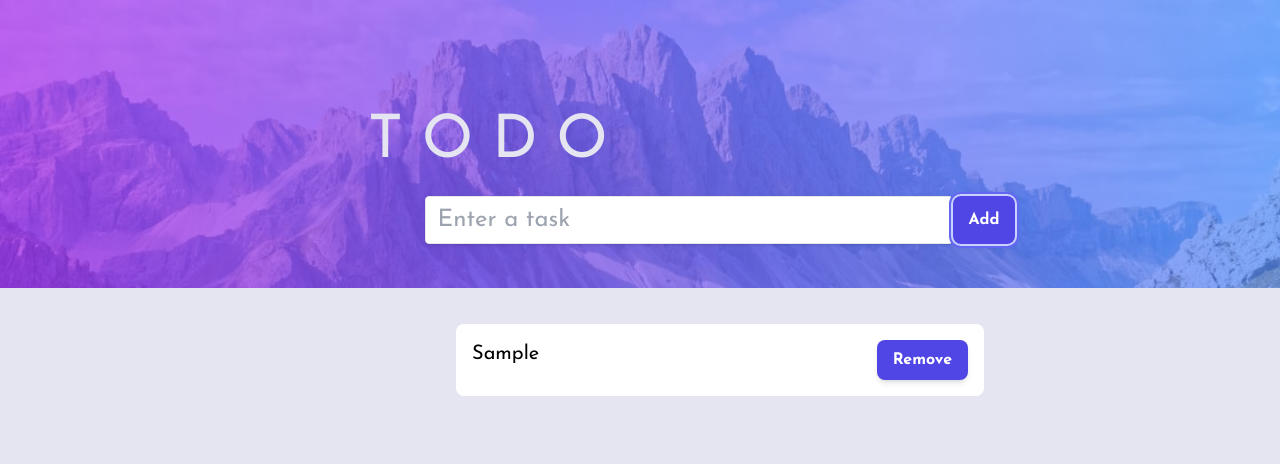
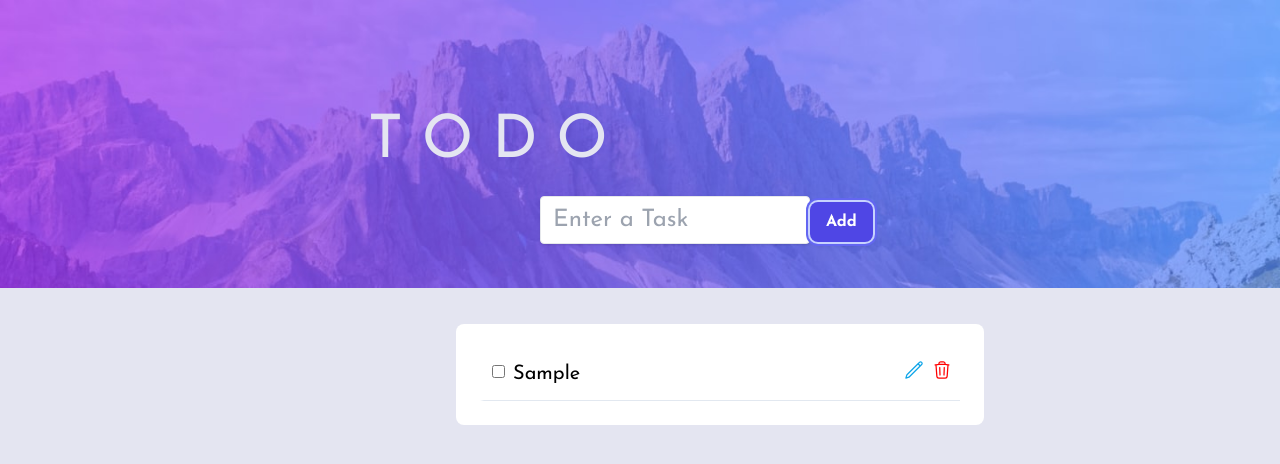
Before and after one commit to camsmy/todoApp, a React (Vite) app: page / in a window 1280 px wide. Both pictures are taken after typing "Sample" into the empty fields and a click on the button "Add". Shown: the top 464 px of the page. Built offline with nearby package versions, Linux system fonts and the light colour scheme.

Commit message:
rebuild todo app

```diff
--- a/src/App.jsx
+++ b/src/App.jsx
@@ -1,51 +1,98 @@
-import { useState,createRef } from 'react'
+import { useState,useEffect } from 'react'
 import header from './assets/light/bg-desktop-light.jpg'
 import AddButton from "./components/button"
 import Input from "./components/input"
+import Checkbtn from './components/checkbtn'
+import NoCircle from './components/noCirlce'
+import TaskList from './components/taskList'
 
 function App() {
-  const [todoList, setList] = useState([])
-  const [newTask,setNewtask] = useState("")
-  const ref = createRef(null)
+//   const [todoList, setList] = useState([])
+//   const [newTask,setNewtask] = useState("")
+//   const [checkTask,setCheckTask] = useState(false)
 
-  const addNewTask = ()=>{
-    // let newList = [...todoList,newTask]
-    // setList(prev=>{
-    //   return newList
-    // } )
-    if(ref.current.value.length === 0){
-      ref.current.placeholder="Enter a valid input"
-      return 0
-    }else{
-      ref.current.placeholder="Enter a task"
-    }
+//   const addNewTask = ()=>{
+//     // let newList = [...todoList,newTask]
+//     // setList(prev=>{
+//     //   return newList
+//     // } )
 
-    const task = {
-        id: todoList.length === 0 ? 1 : todoList[todoList.length-1].id + 1,
-        taskName:newTask
-    }
-    // console.log(todoList[(todoList.length-1)+1])
+//     const task = {
+//         id: todoList.length === 0 ? 1 : todoList[todoList.length-1].id + 1,
+//         taskName:newTask,
+//         checks:checkTask
+//     }
+//     // console.log(todoList[(todoList.length-1)+1])
 
-    setList(prev=>{return [...todoList,task]})
-    ref.current.value=''
-  }
+
+
+//     setList(prev=>{return [...todoList,task]})
+//   }
+
+//   const deleteTask =(id)=>{
+//     // the code below returns the unwanted element in the array
+//       //filter automatically removed the unwanted elements if they match as long as it returns false
+//         // task !== taskName shortcut for if statement. If task !== taskname ? false : true
+//       // setList(todoList.filter((task)=> task.id !== id))
+//       const test = todoList.filter((task)=> task.id !== id)
+//       console.log(test)
+//   }
+
+//   const doneTask = (id)=>{
+//     const test = todoList.filter((task)=> task.id == id)
+//     if(test[0].id === id){
+//         setCheckTask(!checkTask)
+//         console.log(checkTask)
+//     }
+//   }
+
+//   // const listTry = () =>{
+//   //   return(  <div className={task.checks?'text-xl' : 'text-xl text-slate-500 line-through'}>{task.taskName}</div>    )
+//   // }
+
+  // component logic
+// const listItems = todoList.map((task)=>{
+//   return(
+//     <div className='flex justify-between p-4
+//     border-b border-slate-200 py-3 px-2 border-l-4  border-l-transparent bg-gradient-to-r from-transparent to-transparent hover:from-slate-100 transition ease-linear duration-150
+//     ' key={task.id}>
+
+//       <div className="inline-flex items-center space-x-2">
+
+
+//                     <div className={task.checks?'text-xl' : 'text-xl text-slate-500 line-through'}>{task.taskName}</div>
+//                     </div>
+
+//                 <div onClick={()=>deleteTask(task.id)}>
+//                     <svg xmlns="http://www.w3.org/2000/svg" fill="none" viewBox="0 0 24 24" stroke-width="1.5" stroke="red" className="w-5 h-5 text-slate-500 hover:text-slate-700 hover:cursor-pointer hover:stroke-red-700">
+//                         <path stroke-linecap="round" stroke-linejoin="round" d="M14.74 9l-.346 9m-4.788 0L9.26 9m9.968-3.21c.342.052.682.107 1.022.166m-1.022-.165L18.16 19.673a2.25 2.25 0 01-2.244 2.077H8.084a2.25 2.25 0 01-2.244-2.077L4.772 5.79m14.456 0a48.108 48.108 0 00-3.478-.397m-12 .562c.34-.059.68-.114 1.022-.165m0 0a48.11 48.11 0 013.478-.397m7.5 0v-.916c0-1.18-.91-2.164-2.09-2.201a51.964 51.964 0 00-3.32 0c-1.18.037-2.09 1.022-2.09 2.201v.916m7.5 0a48.667 48.667 0 00-7.5 0" />
+//                       </svg>
+//                 </div>
+//     </div>
+//   )
+// })
+
+
+
+const [taskList, setTaskList] = useState([])
+
+
+const addTask = (task)=>{
+  setTaskList(prev=>[...prev,task])
+}
 
   const deleteTask =(id)=>{
     // the code below returns the unwanted element in the array
       //filter automatically removed the unwanted elements if they match as long as it returns false
         // task !== taskName shortcut for if statement. If task !== taskname ? false : true
-      setList(todoList.filter((task)=> task.id !== id))
+      // setList(todoList.filter((task)=> task.id !== id))
+      setTaskList(prev=>prev.filter( task =>task.id!==id))
   }
 
-  // component logic
-const listItems = todoList.map((task)=>{
-  return(
-    <div className='flex justify-between p-4' key={task.id}>
-      <li className='text-xl'>{task.taskName}</li>
-      <AddButton onClick={()=>deleteTask(task.id)} NameofButton="Remove"/>
-    </div>
-  )
-})
+  const checkTask = (id) =>{
+    setTaskList(prev=>prev.map(task => task.id === id ? {...task, check:!task.check} : task))
+
+  }
 
   return (
     <div className="App relative ">
@@ -65,25 +112,31 @@ const listItems = todoList.map((task)=>{
             /> */}
 
             <Input
-            onChange={(event)=>{setNewtask(prev=>{return event.target.value})}}
             placeholder="Enter a Task"
-            ref={ref}
+            addTask = {addTask}
             />
 
-            <AddButton
-            onClick={addNewTask}
-            NameofButton="Add"
-            />
 
         </div>
 
         <div className='list flex justify-center my-20'>
-          <ul className='w-3/4 bg-white rounded-lg'>
-              {listItems}
+          <ul className='w-3/4 bg-white rounded-lg p-6'>
+              <TaskList
+              tasks = {taskList}
+              deleteTask = {deleteTask}
+              checkTask = {checkTask}
+              />
           </ul>
         </div>
 
       </div>
+
+
+
+
+
+
+
     </div>
   )
 }
--- a/src/components/button.jsx
+++ b/src/components/button.jsx
@@ -2,8 +2,7 @@ import React from "react";
 const Button = (props) =>{
     return(
         <button
-        type="button"
-        onClick={props.onClick}
+        type="submit"
         className="py-2 px-4  bg-indigo-600 hover:bg-indigo-700 focus:ring-indigo-500 focus:ring-offset-indigo-200 text-white w- transition ease-in duration-200 text-center text-base font-semibold shadow-md focus:outline-none focus:ring-2 focus:ring-offset-2  rounded-lg ">
         {props.NameofButton}
         </button>
--- /dev/null
+++ b/src/components/checkbtn.jsx
@@ -0,0 +1,14 @@
+import React from "react";
+const Checkbtn = (props) =>{
+
+
+    return(
+        <div>
+            <svg xmlns="http://www.w3.org/2000/svg" fill="none" viewBox="0 0 24 24" stroke-width="1.5" stroke="#60A5FA" className='w-6 h-6 text-slate-500 hover:text-indigo-600 hover:cursor-pointer'>
+            <path stroke-linecap="round" stroke-linejoin="round" d="M9 12.75L11.25 15 15 9.75M21 12a9 9 0 11-18 0 9 9 0 0118 0z" />
+        </svg>
+        </div>
+    )
+}
+
+export default Checkbtn;
--- /dev/null
+++ b/src/components/deleteButton.jsx
@@ -0,0 +1,10 @@
+const DelButton = () =>{
+    return(
+    <svg
+    xmlns="http://www.w3.org/2000/svg" fill="none" viewBox="0 0 24 24" strokeWidth="1.5" stroke="red" className="w-5 h-5 text-slate-500 hover:text-slate-700 hover:cursor-pointer hover:stroke-red-700">
+        <path stroke-linecap="round" stroke-linejoin="round" d="M14.74 9l-.346 9m-4.788 0L9.26 9m9.968-3.21c.342.052.682.107 1.022.166m-1.022-.165L18.16 19.673a2.25 2.25 0 01-2.244 2.077H8.084a2.25 2.25 0 01-2.244-2.077L4.772 5.79m14.456 0a48.108 48.108 0 00-3.478-.397m-12 .562c.34-.059.68-.114 1.022-.165m0 0a48.11 48.11 0 013.478-.397m7.5 0v-.916c0-1.18-.91-2.164-2.09-2.201a51.964 51.964 0 00-3.32 0c-1.18.037-2.09 1.022-2.09 2.201v.916m7.5 0a48.667 48.667 0 00-7.5 0" />
+    </svg>
+    )
+}
+
+export default DelButton;
--- a/src/components/input.jsx
+++ b/src/components/input.jsx
@@ -1,13 +1,42 @@
-import {React,forwardRef} from "react"
+import { useState,React } from "react";
+import AddButton from "./button"
 
-const Input = forwardRef((props,ref)=>(
-    <input className='text-2xl shadow appearance-none border rounded w-3/4 py-2 px-3 text-gray-700 leading-tight focus:outline-none focus:shadow-outline"'
-            type="text"
-            ref={ref}
-            placeholder={props.placeholder}
-            onChange={props.onChange}
-            />
-    )
- );
+const Input = (props)=>{
+
+        const [task,setTask] = useState("")
+
+        const handleFormSubmit = (e) =>{
+                e.preventDefault()
+                props.addTask({
+                        name:task,
+                        check:false,
+                        id:Date.now()
+                })
+                setTask("")
+        }
+
+        return(
+        <form
+                action=""
+                onSubmit={handleFormSubmit}
+        >
+            <input
+                className='text-2xl shadow appearance-none border rounded w-3/4 py-2 px-3 text-gray-700 leading-tight focus:outline-none focus:shadow-outline"'
+                type="text"
+                id={task}
+                value={task}
+                onInput={(e)=>setTask(e.target.value)}
+                placeholder={props.placeholder}
+                required
+                autoFocus
+             />
+
+
+
+             <AddButton
+                NameofButton="Add"
+             />
+        </form>
+    )};
 
 export default Input;
--- /dev/null
+++ b/src/components/noCirlce.jsx
@@ -0,0 +1,13 @@
+import React from "react";
+const NoCircle = (props) =>{
+
+    return(
+        <div>
+        <svg xmlns="http://www.w3.org/2000/svg" fill="none" viewBox="0 0 24 24" stroke-width="1.5" stroke="currentColor" className='w-6 h-6 text-green-500 hover:text-indigo-600 hover:cursor-pointer'>
+            <path stroke-linecap="round" stroke-linejoin="round" d="M4.5 12.75l6 6 9-13.5" />
+        </svg>
+        </div>
+    )
+}
+
+export default NoCircle;
--- /dev/null
+++ b/src/components/taskItem.jsx
@@ -0,0 +1,66 @@
+import { useState } from "react";
+import DeleteButton from "./deleteButton";
+
+const TaskItem = ({eachTask,deleteTask,checkTask}) =>{
+
+    const [ischeck, setcheck] = useState(eachTask.check)
+
+    const checkChange = () =>{
+        setcheck(!ischeck)
+        checkTask(eachTask.id)
+    }
+
+    return(
+
+            <>
+            <div className="inline-flex items-center space-x-2">
+                    <div onClick={()=>checkTask(eachTask.id)}>
+                        <input
+                                type="checkbox"
+                                checked={ischeck}
+                                onChange={checkChange}
+                                name={eachTask.name}
+                                id={eachTask.id}
+                                />
+                                {/* <label
+                                htmlFor={task.id}
+                                className={styles.label}
+                                > */}
+
+                    </div>
+
+                    <div  className={ ischeck ? 'text-xl text-slate-500 line-through' : 'text-xl'}>
+                        {eachTask.name}
+                    </div>
+
+            </div>
+
+
+
+            <div className="flex justify-between space-x-2">
+
+                <div>
+
+                    <svg xmlns="http://www.w3.org/2000/svg" fill="none" viewBox="0 0 24 24" strokeWidth="1.5" stroke="#0EA5E9" className="w-5 h-5 text-slate-500 hover:text-slate-700 hover:cursor-pointer hover:stroke-sky-700">
+                    <path stroke-linecap="round" stroke-linejoin="round" d="M16.862 4.487l1.687-1.688a1.875 1.875 0 112.652 2.652L6.832 19.82a4.5 4.5 0 01-1.897 1.13l-2.685.8.8-2.685a4.5 4.5 0 011.13-1.897L16.863 4.487zm0 0L19.5 7.125" />
+                    </svg>
+                </div>
+
+
+                <div onClick={()=>deleteTask(eachTask.id)}>
+                    <DeleteButton
+                    />
+
+                </div>
+
+
+            </div>
+
+
+            </>
+
+
+    )
+}
+
+export default TaskItem;
--- /dev/null
+++ b/src/components/taskList.jsx
@@ -0,0 +1,26 @@
+import { useEffect,useState } from "react";
+import TaskItem from "./taskItem";
+import DeleteButton from "./deleteButton"
+
+const TaskList = ({tasks,deleteTask,checkTask}) => {
+    return(
+    <>
+    {tasks.sort((a,b)=>{a-b}).map((task) => (
+        <div className='flex justify-between p-4
+        border-b border-slate-200 py-3 px-2 border-l-4  border-l-transparent bg-gradient-to-r from-transparent to-transparent hover:from-slate-100 transition ease-linear duration-150
+        '>
+
+            <TaskItem
+                key={task.id}
+                eachTask = {task}
+                deleteTask = {deleteTask}
+                checkTask = {checkTask}
+            />
+
+            </div>
+        ))}
+        </>
+    )
+}
+
+export default TaskList;
--- a/src/main.jsx
+++ b/src/main.jsx
@@ -4,7 +4,5 @@ import App from './App'
 import './index.css'
 
 ReactDOM.createRoot(document.getElementById('root')).render(
-  <React.StrictMode>
     <App />
-  </React.StrictMode>
 )
```
